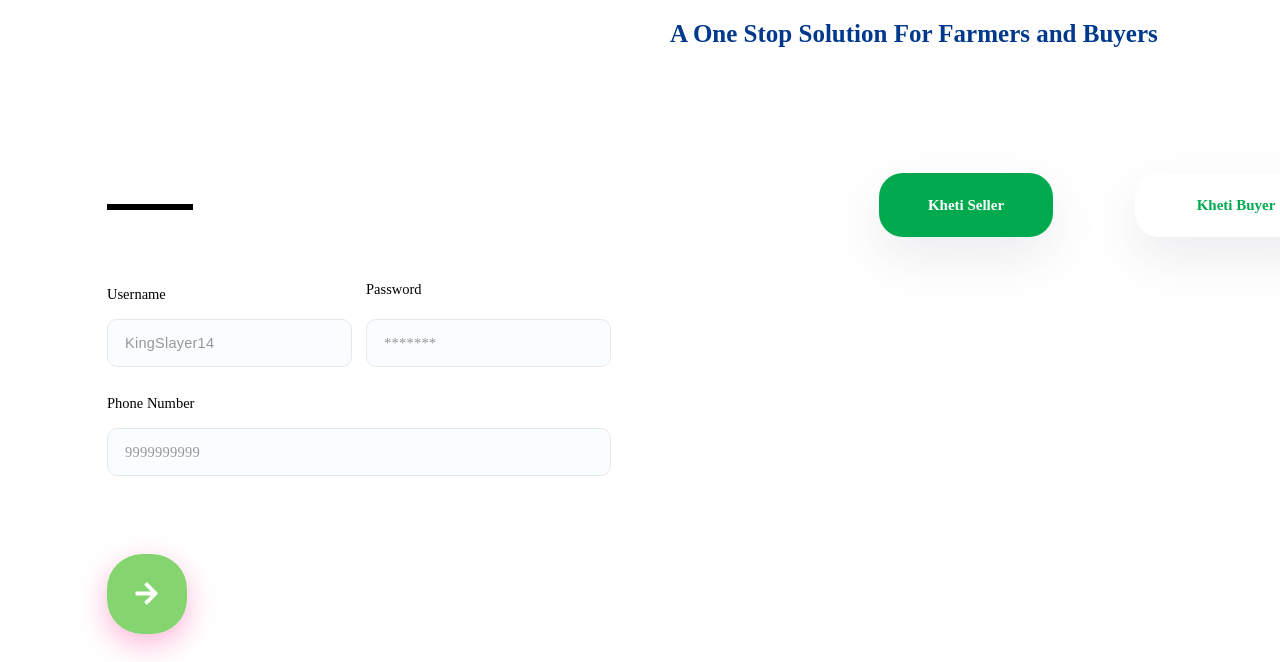
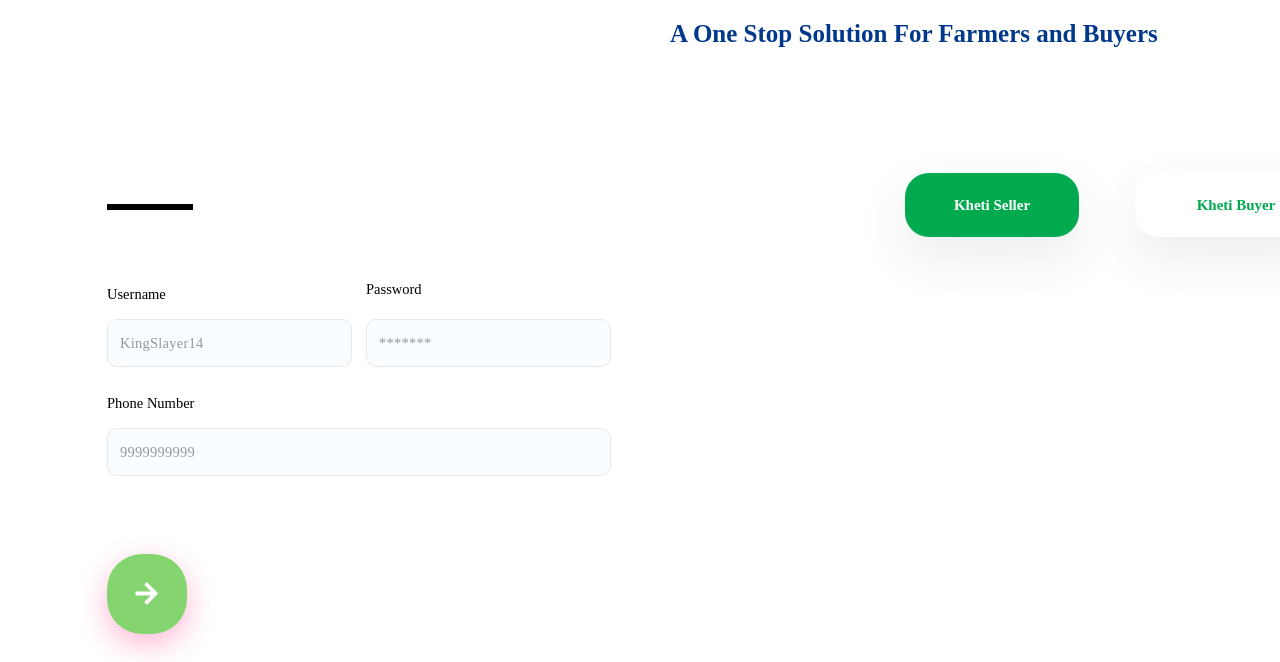
Before and after one commit to Amogh-Prabhakar/Kheti, a plain HTML site: page index2.html in a window 1280 px wide. Shown: the part 138-800 px from the top of the page. Drawn offline with Linux system fonts and the light colour scheme.

Commit message:
Update styles2.css

```diff
--- a/styles2.css
+++ b/styles2.css
@@ -2,7 +2,7 @@
 
 .KhetiText{
 position: absolute;
-width: 233px;
+width:fit-content;
 height: 60px;
 left: 820px;
 top: 70px;
@@ -15,8 +15,8 @@ line-height: 60px;
 color: #0C8D48;
 }
 .InfoText{
-position: fixed;
-width: 900px;
+position: absolute;
+width:fit-content;
 height: 23px;
 left: 670px;
 top: 160px;
@@ -47,7 +47,7 @@ border: 3px solid #000000;
 
 
 position: absolute;
-width: 43px;
+width: fit-content;
 height: 21px;
 left: 107px;
 top: 422px;
@@ -79,8 +79,8 @@ color: #000000;
 }
 
 .UsernameBox::placeholder {
-    padding-left: 10px; /* Adjust as needed */
-    font-family: 'Poppins', sans-serif; /* Poppins font for placeholder */
+    text-indent: 10px;
+    font-family: 'Poppins';
     font-style: normal;
     font-weight: 400;
     font-size: 14.5px;
@@ -91,7 +91,7 @@ color: #000000;
 }
 
 .UsernameBox[type="text"] {
-    text-indent: 5px;
+    text-indent: 9.4px;
     font-family: 'Poppins';
     font-style: normal;
     font-weight: 400;
@@ -105,7 +105,7 @@ color: #000000;
 
 
 position: absolute;
-width: 200px;
+width: fit-content;
 height: 21px;
 left: 366px;
 top: 417px;
@@ -139,7 +139,7 @@ border-radius: 10px;
 outline: none;
 }
 .PasswordBox::placeholder {
-    padding-left: 10px;
+    text-indent: 10px;
     font-family: 'Poppins';
     font-style: normal;
     font-weight: 400;
@@ -152,7 +152,7 @@ outline: none;
 
 .PasswordBox[type="text"] {
     font-size: 14.5px;
-    text-indent: 5px;
+    text-indent: 9.4px;
     font-family: 'Poppins';
 }
 
@@ -195,7 +195,7 @@ border-radius: 10px;
 outline: none;
 }
 .PNBox::placeholder {
-    padding-left: 10px;
+    text-indent: 10px;
     font-family: 'Poppins';
     font-style: normal;
     font-weight: 400;
@@ -209,7 +209,7 @@ outline: none;
 
     font-size: 14.5px;
     font-family: 'Poppins';
-    text-indent: 5px;
+    text-indent: 9.4px;
 }
 .Arrow {
     /* Vector */
@@ -220,19 +220,6 @@ outline: none;
     height: 20px;
     background: none;
     pointer-events: none;
-}
-.Arrow:hover {
-    transform: scale(1.1);
-    transition: all 0.5s ease;
-}
-
-.Arrow:active {
-    transform: scale(0.9);
-    transition: all 0.2s ease;
-}
-
-.Arrow {
-    transition: all 0.5s ease;
 }
 .ContinueButton{
 
@@ -271,7 +258,7 @@ border: none;
 position: absolute;
 width: 174px;
 height: 64px;
-left: 879px;
+left: 905px;
 top: 311px;
 
 background: #01AA4F;
```
